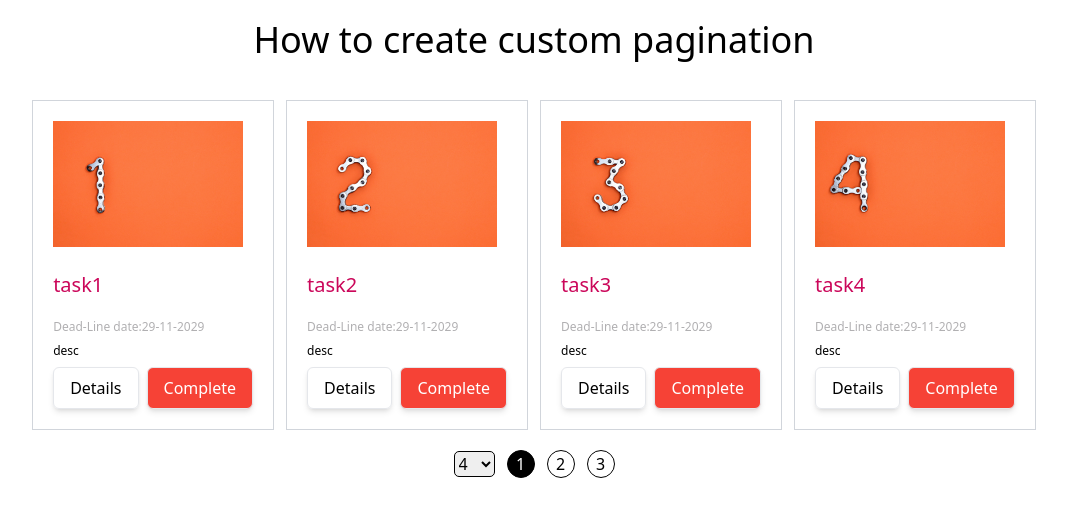
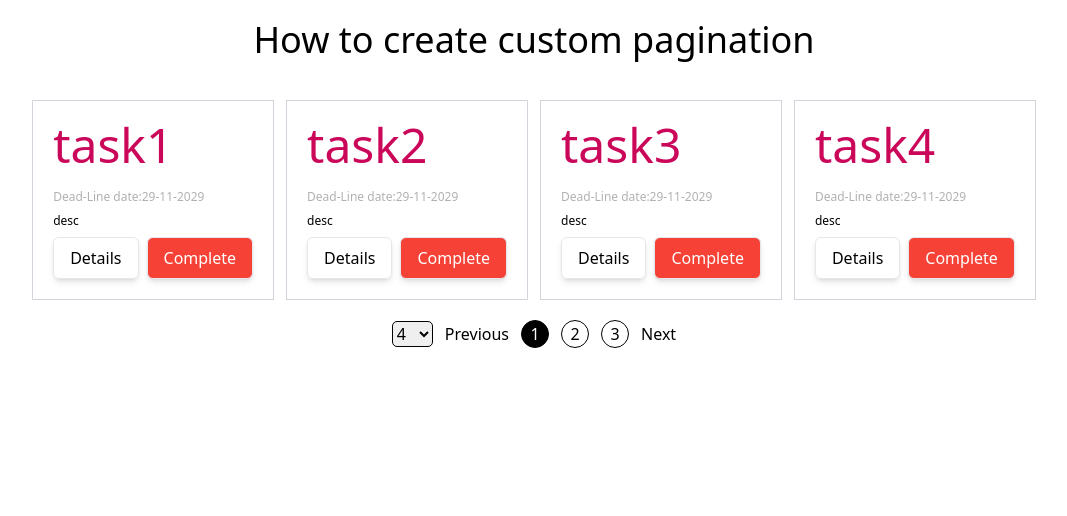
Before and after one commit to AbdoSakrEgy/custom-paginator-angular, an Angular app: page / in a window 1280 px wide. Shown: the top 516 px of the page, without its empty margins (106-1173 px from the left). Built offline with nearby package versions, Linux system fonts and the light colour scheme.

Commit message:
add previous and next buttons,and rebuild the project

```diff
--- a/src/app/custom-paginator/custom-paginator.component.html
+++ b/src/app/custom-paginator/custom-paginator.component.html
@@ -4,10 +4,7 @@
 </div>
 <main class="flex justify-center items-center gap-3 flex-wrap p-5">
   <div class="card" *ngFor="let task of tasks">
-    <div class="img-card">
-      <img [src]="task.img" alt="task img" class="" />
-    </div>
-    <h1 class="text-xl mb-5 text-[#cb075a]">{{ task.title }}</h1>
+    <div class="text-5xl mb-5 text-[#cb075a]">{{ task.title }}</div>
     <span class="text-xs mb-2 text-[#b1b0b2]">
       Dead-Line date:{{ task.deadLine }}
     </span>
@@ -30,6 +27,9 @@
     <option value="5">5</option>
     <option value="10">10</option>
   </select>
+  <button class="hover:cursor-pointer" (click)="previousPage()">
+    Previous
+  </button>
   <div class="flex justify-center items-center gap-3">
     <button
       [class]="{
@@ -42,4 +42,5 @@
       {{ page }}
     </button>
   </div>
+  <button class="hover:cursor-pointer" (click)="nextPage()">Next</button>
 </main>
--- a/src/app/custom-paginator/custom-paginator.component.ts
+++ b/src/app/custom-paginator/custom-paginator.component.ts
@@ -6,7 +6,7 @@ import { Component, OnInit } from '@angular/core';
   styleUrls: ['./custom-paginator.component.css'],
 })
 export class CustomPaginatorComponent implements OnInit {
-  tasksList = tasksList;
+  tasksList = tasksListData;
   tasks: any[] = [];
   tasksPerPage: number = 4;
   public selectedPage = 1;
@@ -38,10 +38,21 @@ export class CustomPaginatorComponent implements OnInit {
     this.tasks = [];
     this.tasks = this.tasksList.slice(pageIndex, endIndex);
   }
+  // previousPage() - nextPage()
+  previousPage() {
+    if (this.selectedPage > 1) {
+      this.changePage(this.selectedPage - 1);
+    }
+  }
+  nextPage() {
+    if (this.selectedPage < this.pageNumbers.length) {
+      this.changePage(this.selectedPage + 1);
+    }
+  }
 }
 
 //---------------------------------------------------------
-export const tasksList: any[] = [
+export const tasksListData: any[] = [
   {
     img: 'assets/task1.jpg',
     title: 'task1',
```
Also changed, not shown: 6 other files (tests, documents, lock files or other folders).
